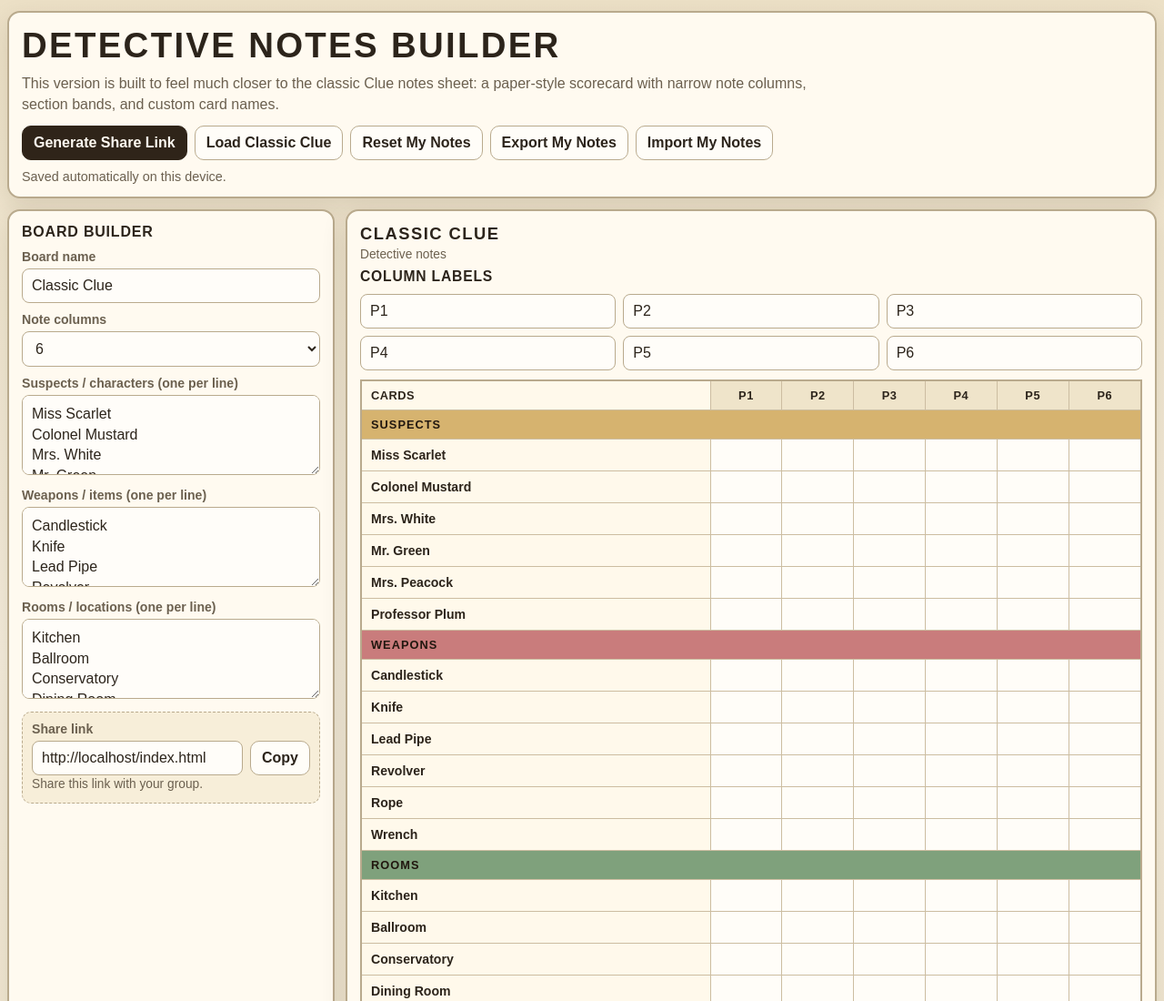
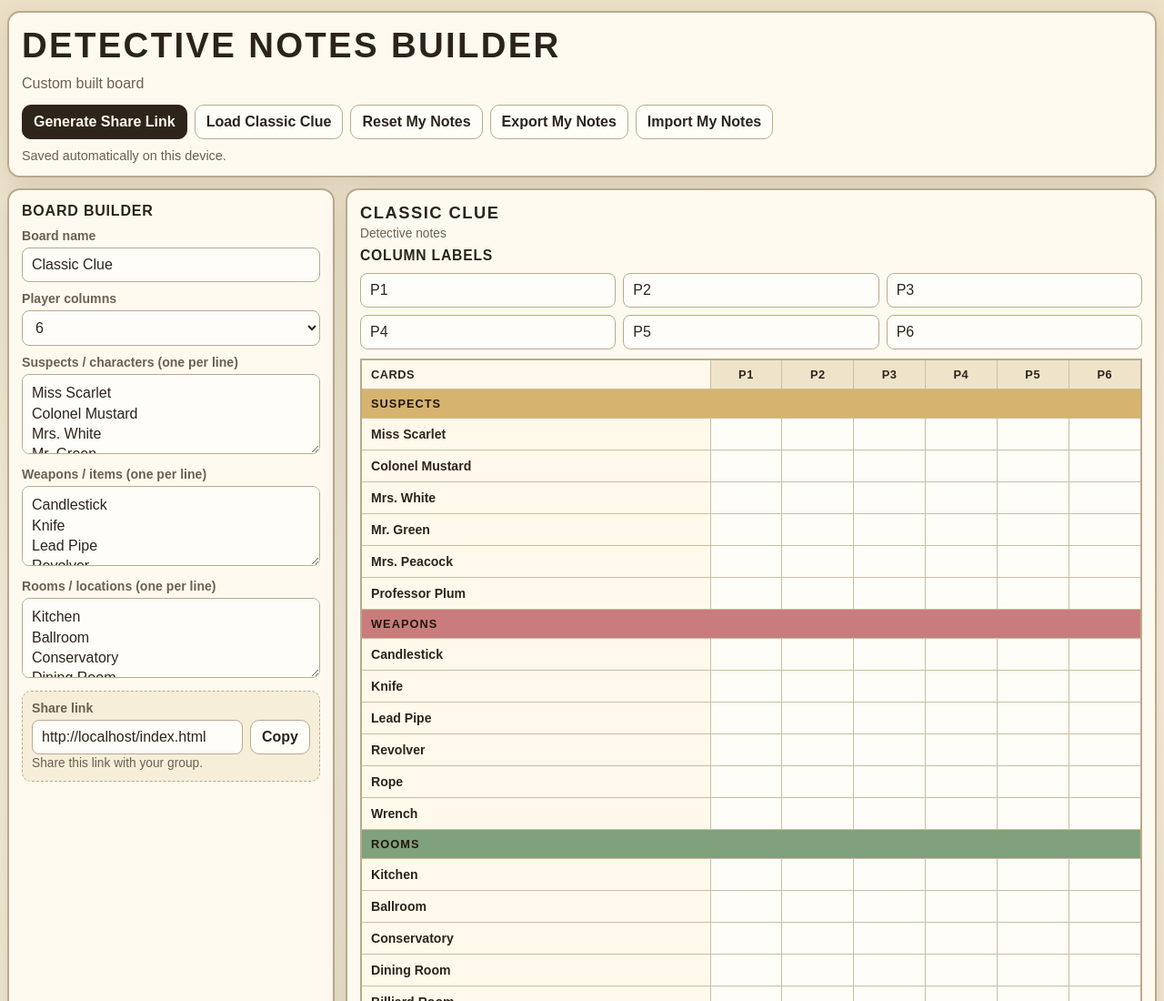
Before and after one commit to cacoprogrammer-creator/Clue, a plain HTML site: page index.html in a window 1280 px wide. Shown: the top 1100 px of the page at 91% size. Drawn offline with Linux system fonts and the light colour scheme.

Commit message:
Update index.html

```diff
--- a/index.html
+++ b/index.html
@@ -309,7 +309,7 @@
   <div class="wrap">
     <section class="hero">
       <h1>Detective Notes Builder</h1>
-      <p class="subtitle">This version is built to feel much closer to the classic Clue notes sheet: a paper-style scorecard with narrow note columns, section bands, and custom card names.</p>
+      <p class="subtitle">Custom built board</p>
       <div class="toolbar">
         <button class="primary" id="buildLinkBtn">Generate Share Link</button>
         <button id="useClassicBtn">Load Classic Clue</button>
@@ -330,7 +330,7 @@
             <input id="boardName" placeholder="Mystery Night" />
           </div>
           <div>
-            <label for="playerCount">Note columns</label>
+            <label for="playerCount">Player columns</label>
             <select id="playerCount">
               <option value="4">4</option>
               <option value="5">5</option>
```
